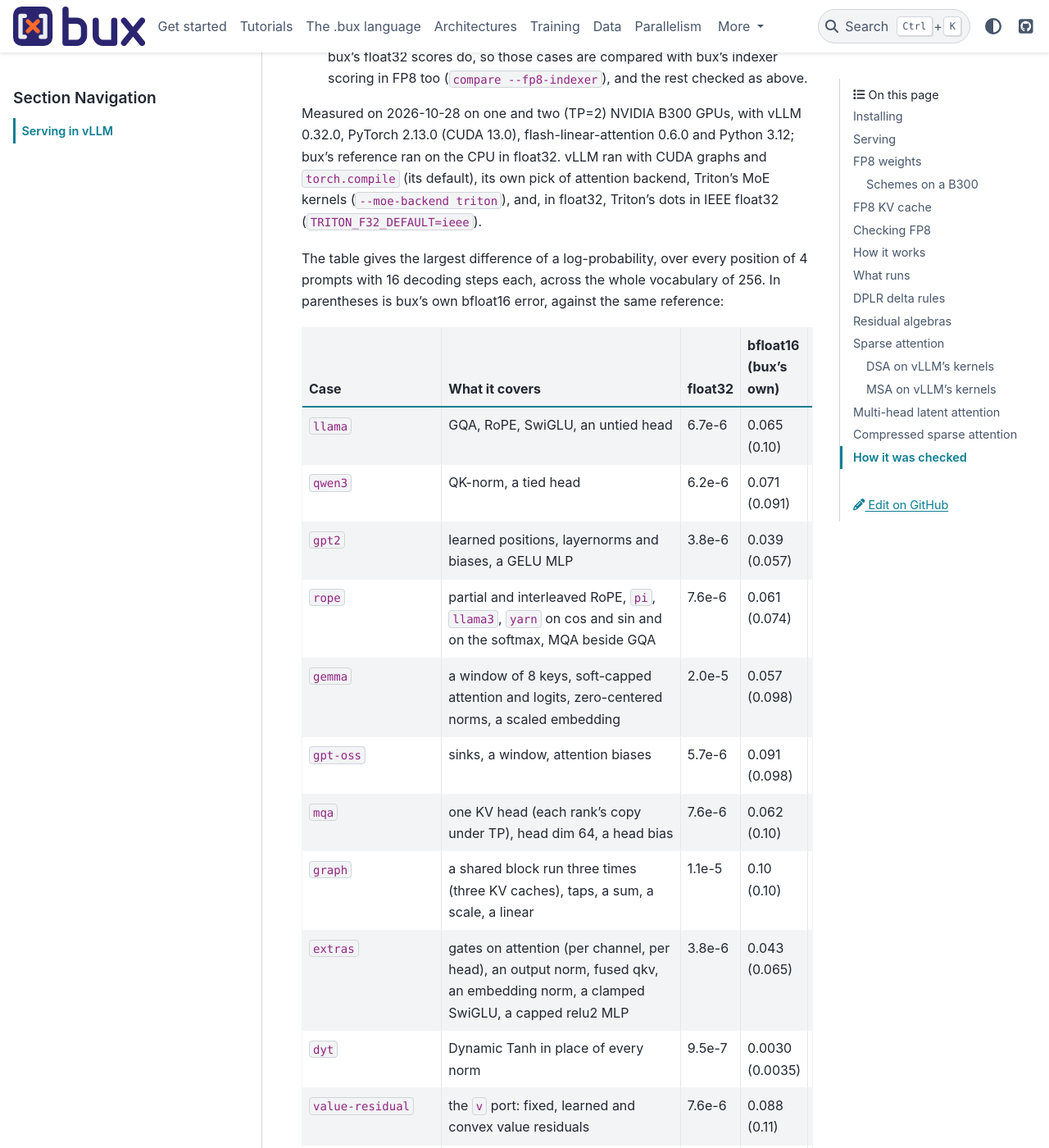
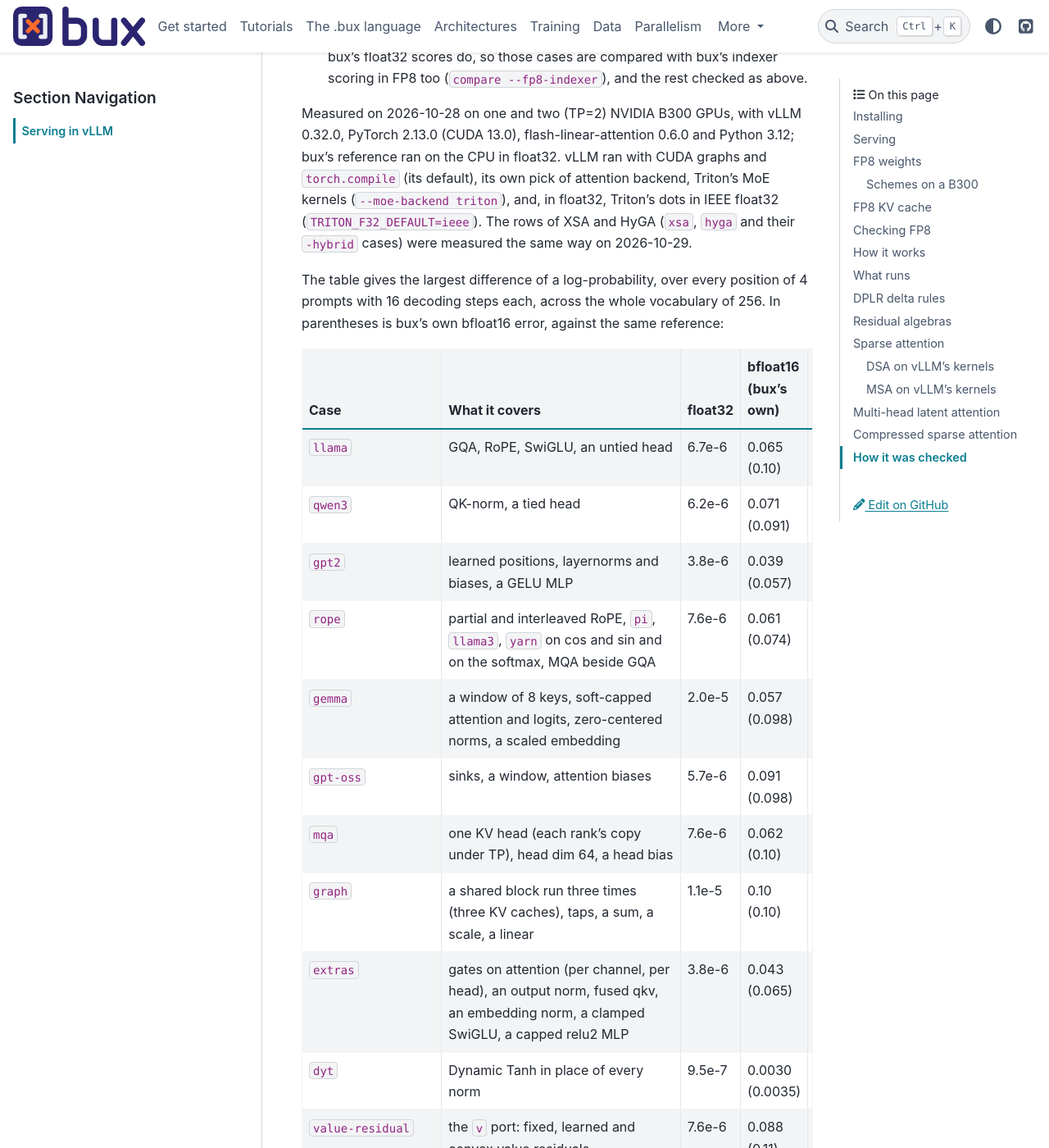
Before and after one commit to pilot7747/bux, a Sphinx documentation site: the page built from docs/export/vllm.md, in a window 1280 px wide and 1400 px high, scrolled down 21955 px. Shown: the whole window at 82% size. Built offline with Sphinx 7.4.7 and the PyData theme 0.15.4, drawn with Linux system fonts in a browser that asks for light colours; part of the change alters nothing that is shown; some of the changed text lies outside the part shown.

Commit message:
Docs: the parity of xsa, xsa-hybrid, hyga and hyga-hybrid on B300s (f32, bf16, bf16 at TP2)
Co-Authored-By: Claude Opus 5.5 <noreply@anthropic.com>

```diff
--- a/docs/export/vllm.md
+++ b/docs/export/vllm.md
@@ -691,6 +691,8 @@ JAX_PLATFORMS=cpu python scripts/vllm_parity.py compare runs/parity/float32  # b
 Measured on 2026-10-28 on one and two (TP=2) NVIDIA B300 GPUs, with vLLM 0.32.0,
 PyTorch 2.13.0 (CUDA 13.0), flash-linear-attention 0.6.0 and Python 3.12; bux's
 reference ran on the CPU in float32. vLLM ran with CUDA graphs and `torch.compile` (its default), its own pick of attention backend, Triton's MoE kernels (`--moe-backend triton`), and, in float32, Triton's dots in IEEE float32 (`TRITON_F32_DEFAULT=ieee`).
+The rows of XSA and HyGA (`xsa`, `hyga` and their `-hybrid` cases) were measured
+the same way on 2026-10-29.
 
 The table gives the largest difference of a log-probability, over every position of
 4 prompts with 16 decoding steps each, across the whole vocabulary of 256. In
@@ -712,10 +714,10 @@ parentheses is bux's own bfloat16 error, against the same reference:
 | `query-scale` | `power_scale` and `log_scale` on the queries, a gate's bias per head | 1.2e-5 | 0.13 (0.15) | - |
 | `qk-norm-all-heads` | QK-norm across all heads | 5.7e-6 | 0.057 (0.075) | - |
 | `kv-conv` | the conv on keys and values | 8.6e-6 | 0.12 (0.13) | 0.10 |
-| `xsa` | XSA (`exclusive`), all of each head's part along its value and a learned share of it, a window, sinks, the `v` port | - | - | - |
-| `xsa-hybrid` | learned XSA on the hybrid's global layers under `hc` (no positions, QK-norm, a gate, the conv on keys and values, the `v` port, one kv head), beside KDA | - | - | - |
-| `hyga` | HyGA's gates: the head's own output's at its width, the cross-head gate and sinks; and low-rank with a head bias | - | - | - |
-| `hyga-hybrid` | `xsa-hybrid` with HyGA's output and cross-head gates on its global layers | - | - | - |
+| `xsa` | XSA (`exclusive`), all of each head's part along its value and a learned share of it, a window, sinks, the `v` port | 2.2e-5 | 0.10 (0.096) | 0.083 |
+| `xsa-hybrid` | learned XSA on the hybrid's global layers under `hc` (no positions, QK-norm, a gate, the conv on keys and values, the `v` port, one kv head), beside KDA | - | 0.23 (0.82) | 0.46 |
+| `hyga` | HyGA's gates: the head's own output's at its width, the cross-head gate and sinks; and low-rank with a head bias | 5.7e-6 | 0.082 (0.11) | 0.071 |
+| `hyga-hybrid` | `xsa-hybrid` with HyGA's output and cross-head gates on its global layers | - | 0.34 (0.30) | 0.22 |
 | `conv` | Inkling's shortcut, a conv on branch outputs, `y + conv(y)` | 5.7e-6 | 0.055 (0.085) | - |
 | `short-conv` | LFM2's double-gated short conv beside attention | 6.7e-6 | 0.11 (0.13) | - |
 | `kv-share` | Hymba's cross-layer KV sharing: a windowed layer's keys and values read by the next one or two, a full layer's by one with a window of its own | 1.1e-5 | 0.13 (0.19) | 0.20 |
```
